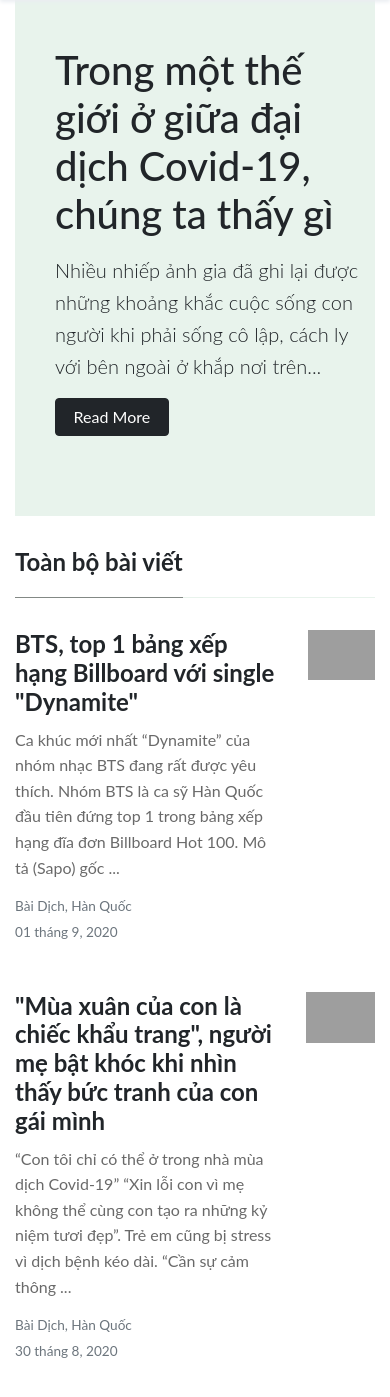
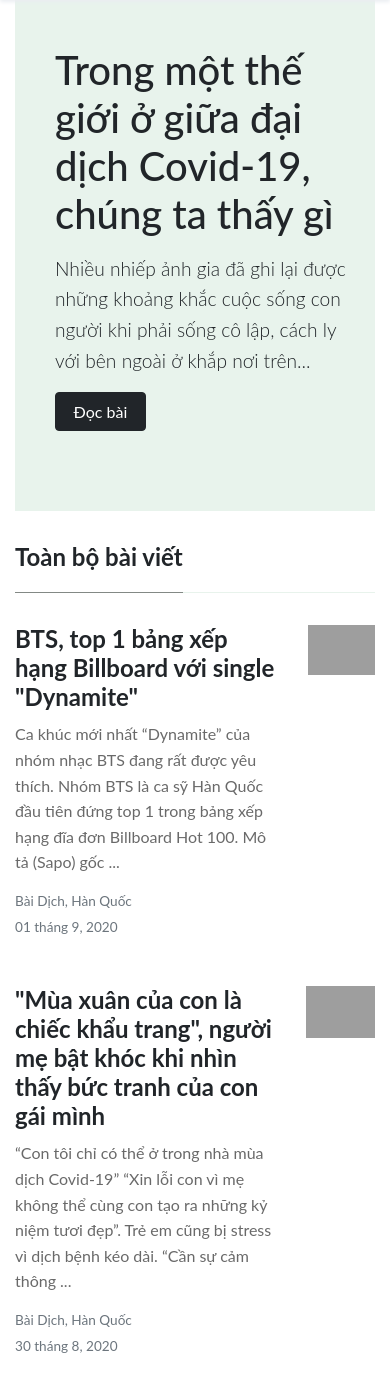
Before and after one commit to hungph/hungph.github.io, a Jekyll site: the page built from index.html, in a window 390 px wide and 1400 px high, scrolled down 1176 px, cut to the strip 0-1397 px from the top of the window. Built offline with Jekyll 4.4.1, drawn with Linux system fonts in a browser that asks for light colours; nearby versions of some CDN libraries; some web fonts are replaced; the list of posts is cut into pages by our own code; grey boxes are pictures that could not be loaded.

Commit message:
Update layout

```diff
--- a/assets/css/theme.css
+++ b/assets/css/theme.css
@@ -298,7 +298,7 @@
 	}
     .jumbotron-home h1 {
         font-family:  "Lato", "Roboto",serif;
-        font-size: 2.4rem;
+        font-size: 2.2rem;
         font-weight: 700;
         line-height: 1.1;
     }
--- a/index.html
+++ b/index.html
@@ -216,9 +216,9 @@
                 <p class="mb-3 lead">
                     {{ post.excerpt | strip_html | strip_newlines | truncate: 136 }}
                 </p>
-                <a href="{{site.baseurl}}{{post.url}}" class="btn btn-dark">Read More</a>
+                <a href="{{site.baseurl}}{{post.url}}" class="btn btn-dark">Đọc bài</a>
             </div>
-            <div class="col-md-6 d-none d-md-block pr-0" style="background-size:cover;background-image:url({{ post.image }});">
+            <div class="col-md-6 d-none d-md-block pr-0" style="background-size:cover;background-position: center;background-repeat: no-repeat;background-image:url({{ post.image }});">
             </div>
         </div>
     </div>
```
Also changed, not shown: assets/css/main.css.
